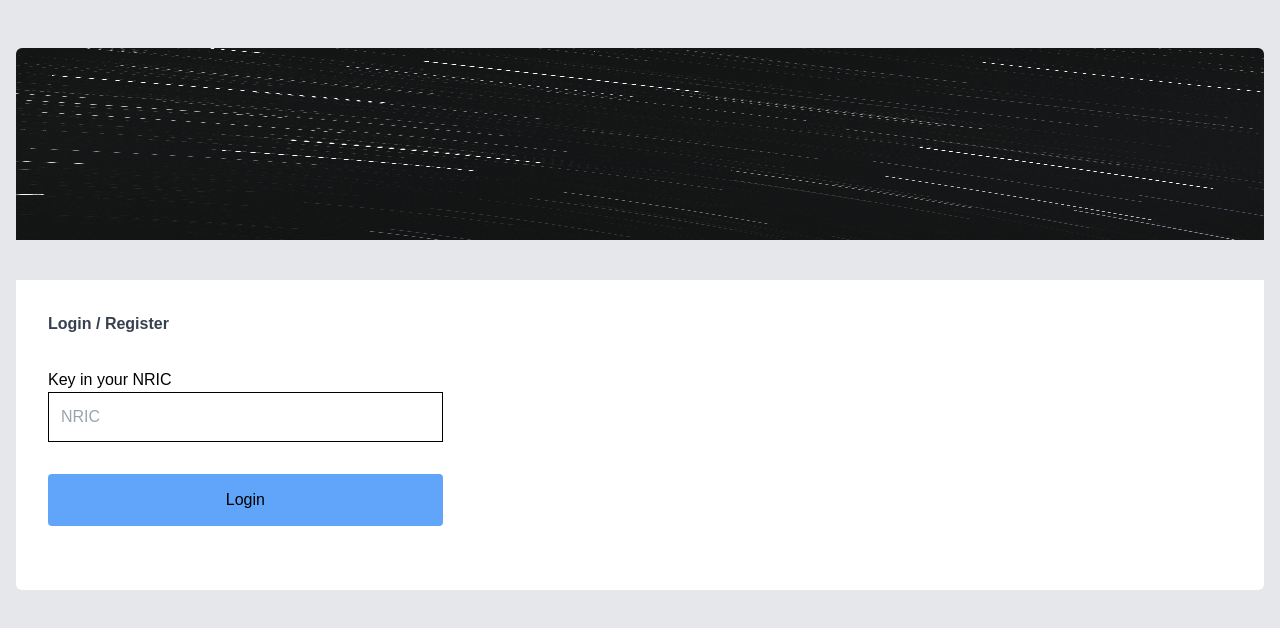
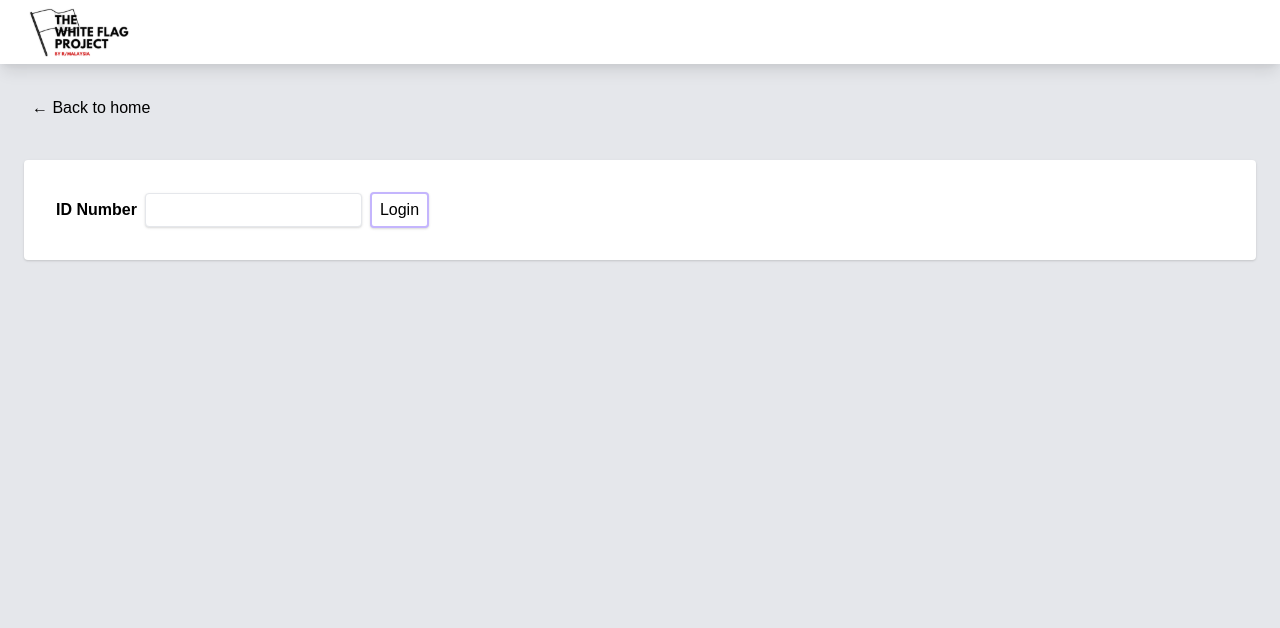
Before and after one commit to sabbyt/white-flag-checker, a Next.js app: page / in a window 1280 px wide. Shown: the top 628 px of the page. Built offline with nearby package versions, Linux system fonts and the light colour scheme.

Commit message:
some minor refactoring and styling

```diff
--- /dev/null
+++ b/components/contentcard.js
@@ -0,0 +1,9 @@
+const ContentCard = ({children}) => {
+    return (
+        <div className='bg-white m-6 shadow-lg p-8 rounded-lg mt-10 flex flex-col items-strech'>
+            { children }
+        </div>
+    )
+}
+
+export default ContentCard
--- /dev/null
+++ b/components/layout.js
@@ -0,0 +1,33 @@
+import Head from 'next/head'
+import Link from 'next/link'
+
+import styles from './layout.module.css'
+
+export const siteTitle = 'The White Flag Project'
+
+export default function LayoutCollector({ children, home }) {
+  return (
+    <div className={styles.container}>
+      <Head>
+        <link rel='icon' href='/favicon.ico' />
+        <meta name='og:title' content={siteTitle} />
+        <title>{siteTitle}</title>
+      </Head>
+      <div className='mx-auto w-full bg-white shadow-lg h-16'>
+        <img className='rounded-tr-md rounded-tl-md h-full ml-6' src='/images/whiteflag-logo.svg' type='image/svg+xml' />
+      </div>
+
+      {
+        !home && (
+          <div className={styles.backToHome}>
+            <Link href='/foodbank/home'>
+              <a>← Back to home</a>
+            </Link>
+          </div>
+        )
+      }
+
+      <main>{children}</main>
+    </div>
+  )
+}
--- /dev/null
+++ b/components/layout.module.css
@@ -0,0 +1,14 @@
+.container {
+  /* padding: 0 1rem; */
+  /* margin: 3rem auto 6rem; */
+}
+
+.header {
+  display: flex;
+  flex-direction: column;
+  align-items: center;
+}
+
+.backToHome {
+  margin: 2rem 0 0 2rem;
+}
--- a/pages/foodbank/home.js
+++ b/pages/foodbank/home.js
@@ -1,7 +1,17 @@
 import Head from 'next/head'
 import Link from 'next/link'
 
-import Layout, { siteTitle } from '../../components/layoutFoodbank'
+import Layout, { siteTitle } from '../../components/layout'
+import ContentCard from '../../components/contentcard'
+
+const MenuButtons = (props) => {
+  return <Link href={props.href}>
+    <div className='buttons' class="bg-white flex flex-col border-2 border-gray-200 rounded shadow p-6 hover:border-purple-300">
+      <img className='buttonsImage' src={props.src} />
+      <h2 className='text-sm text-center text-gray-600 mt-4 '>{props.text}</h2>
+    </div>
+  </Link>
+}
 
 const FoodbankHome = () => {
   return (
@@ -9,24 +19,13 @@ const FoodbankHome = () => {
       <Head>
         <title>{siteTitle}</title>
       </Head>
-      <div className='bg-white p-8 rounded-br-md rounded-bl-md mt-10'>
+      <ContentCard>
         <h2 className='text-gray-700 font-semibold'>Foodbank Portal</h2>
-        <div className='flex flex-col items-stretch mt-8 '>
-          <Link href='/foodbank/scan'>
-            <div className='buttons'>
-              <img className='buttonsImage' src='/images/qrcustomer.png' />
-              <h2 className='text-sm text-center text-gray-600 mt-4 '>Scan Collector</h2>
-            </div>
-          </Link>
-          <br />
-          <Link href='/foodbank/manual'>
-            <div className='buttons'>
-              <img className='buttonsImage' src='/images/category.png' />
-              <h2 className='text-sm text-center text-gray-600 mt-4 '>Manual Entry</h2>
-            </div>
-          </Link>
+        <div className='flex flex-col items-stretch mt-8 gap-6'>
+          <MenuButtons href="/foodbank/scan" src="/images/qrcustomer.png" text="Scan Collector" />
+          <MenuButtons href="/foodbank/manual" src="/images/category.png" text="Manual Entry" />
         </div>
-      </div>
+      </ContentCard>
     </Layout>
   )
 }
--- a/pages/foodbank/manual.js
+++ b/pages/foodbank/manual.js
@@ -1,9 +1,12 @@
 import Head from 'next/head'
 import React, { useState } from 'react'
 import { useRouter } from 'next/router'
-import Layout from '../../components/layoutFoodbank'
+
+import Layout from '../../components/layout'
+import ContentCard from '../../components/contentcard'
 
 const ManualCollector = () => {
+
   const router = useRouter()
   const [loading, setLoading] = useState(false)
 
@@ -46,12 +49,10 @@ const ManualCollector = () => {
 
   return (
     <Layout>
-
       <Head>
         <title>Manual Entry</title>
       </Head>
-
-      <div className='bg-white p-8 rounded-br-md rounded-bl-md mt-10 flex flex-col items-strech'>
+      <ContentCard>
         <div className='flex-1'>
           <h2 className='text-gray-700 font-semibold'>Manual Entry</h2>
         </div>
@@ -66,7 +67,7 @@ const ManualCollector = () => {
             </button>
           </form>
         </div>
-      </div>
+      </ContentCard>
     </Layout>
   )
 }
--- a/pages/foodbank/scan.js
+++ b/pages/foodbank/scan.js
@@ -3,7 +3,8 @@ import { useRouter } from 'next/router'
 import Head from 'next/head'
 import dynamic from 'next/dynamic'
 
-import Layout from '../../components/layoutFoodbank'
+import Layout from '../../components/layout'
+import ContentCard from '../../components/contentcard'
 
 const QrReader = dynamic(() => import('react-qr-reader'), {
   ssr: false
@@ -26,12 +27,12 @@ const ScanCollector = () => {
 
   const handleError = (err) => console.log(err)
 
-  return (
+  retun(
     <Layout>
       <Head>
         <title>Scan</title>
       </Head>
-      <div className='bg-white p-8 rounded-br-md rounded-bl-md mt-10 flex flex-col items-strech'>
+      <ContentCard>
         <div className='flex-1'>
           <h2 className='text-gray-700 font-semibold'>Scan Collector</h2>
         </div>
@@ -42,15 +43,15 @@ const ScanCollector = () => {
               hasScanned
                 ? <p>{'Getting collector\'s history...'}</p>
                 : <QrReader
-                    facingMode='environment'
-                    onError={(err) => handleError(err)}
-                    onScan={(str) => handleScan(str)}
-                    style={{ width: '80%', margin: '0 auto' }}
-                  />
+                  facingMode='environment'
+                  onError={(err) => handleError(err)}
+                  onScan={(str) => handleScan(str)}
+                  style={{ width: '80%', margin: '0 auto' }}
+                />
             }
           </div>
         </div>
-      </div>
+      </ContentCard>
     </Layout>
   )
 }
--- a/pages/index.js
+++ b/pages/index.js
@@ -1,9 +1,9 @@
 import React, { useState } from 'react'
 import QRCode from 'react-qr-code'
+import Layout from '../components/layout'
 
-import Layout from '../components/layoutCollector'
 
-function Home ({ data }) {
+function Home({ data }) {
   const [userDetails, setUserDetails] = useState(null)
 
   const loginUser = async event => {
@@ -29,6 +29,7 @@ function Home ({ data }) {
     )
 
     const result = await res.json()
+    console.log('RESULT', result)
     setUserDetails(result)
   }
 
@@ -51,23 +52,14 @@ function Home ({ data }) {
     </Layout>
   ) : (
     <Layout>
-      <div className='bg-white p-8 rounded-br-md rounded-bl-md mt-10 flex flex-col items-strech'>
-        <div className='flex-1'>
-          <h2 className='text-gray-700 font-semibold'>Login / Register</h2>
-        </div>
-
-        <div className='flex flex-col items-stretch mt-8 justify-items-center'>
-          <form onSubmit={loginUser}>
-            <label htmlFor='idNumber'>Key in your NRIC</label>
-            <br />
-            <input id='idNumber' name='idNumber' type='text' autoComplete='name' placeholder='NRIC' className='inputField' required />
-            <br />
-            <button type='submit' className='approveButton'>
-              Login
-            </button>
-          </form>
-        </div>
-
+      <div className='bg-white m-6 shadow p-8 rounded mt-10 flex flex-col items-strech'>
+        <form class="flex gap-2 items-center" onSubmit={loginUser}>
+          <div class="flex gap-2 items-center">
+            <label class="font-bold" htmlFor='idNumber'>ID Number</label>
+            <input class="focus:outline-none focus:ring-2 focus:ring-purple-300 focus:border-transparent font-extralight rounded shadow p-1 border-gray-200 border" id='idNumber' name='idNumber' type='text' autoComplete='name' required />
+          </div>
+          <button class="rounded shadow bg-white border-2 border-purple-300 py-1 px-2 hover:bg-gray-100" type='submit'>Login</button>
+        </form>
       </div>
     </Layout>
   )
--- a/styles/index.css
+++ b/styles/index.css
@@ -1,6 +1,7 @@
 @tailwind base;
 @tailwind components;
 @tailwind utilities;
+@import url('https://fonts.googleapis.com/css2?family=Signika&display=swap');
 
 .buttons{
     @apply flex flex-col justify-items-center place-items-center bg-red-100 p-5 border-4 border-black rounded-md hover:border-gray-500;
```
Also changed, not shown: public/images/whiteflag-logo.svg (added).
